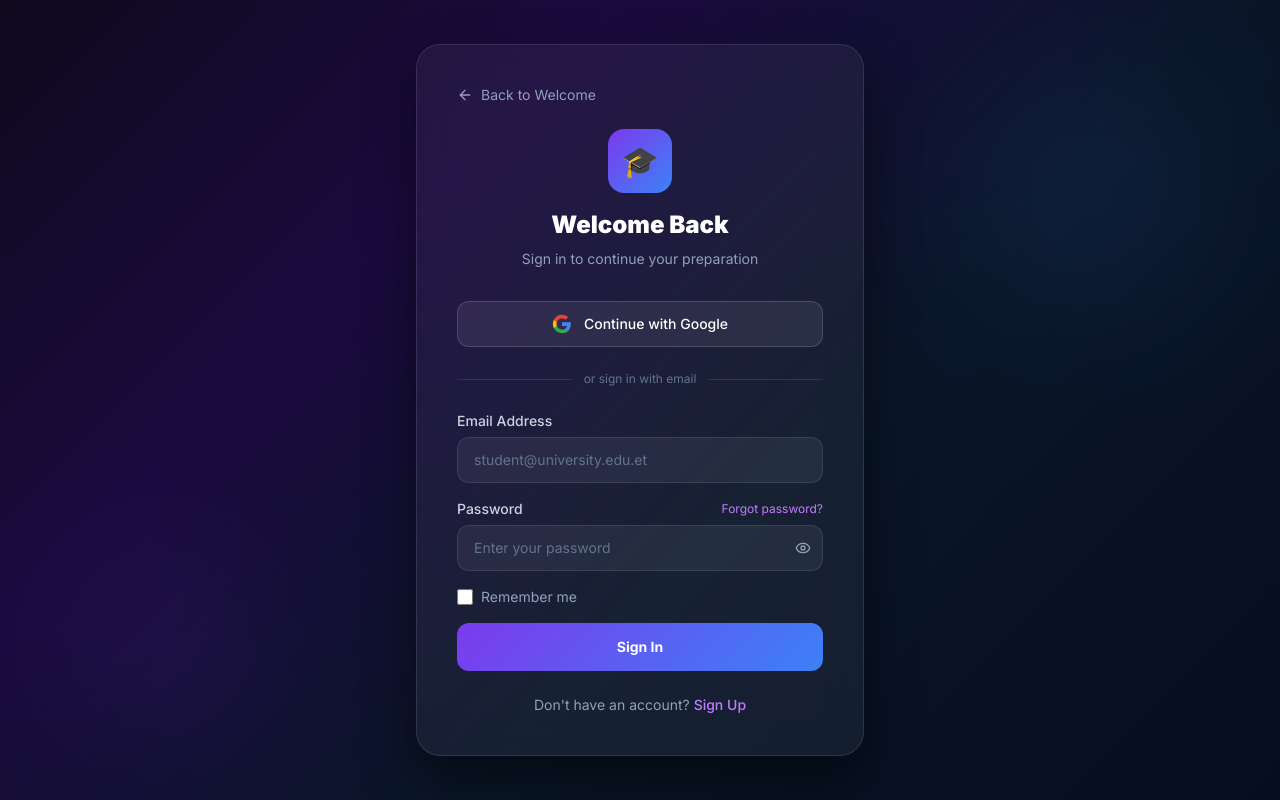
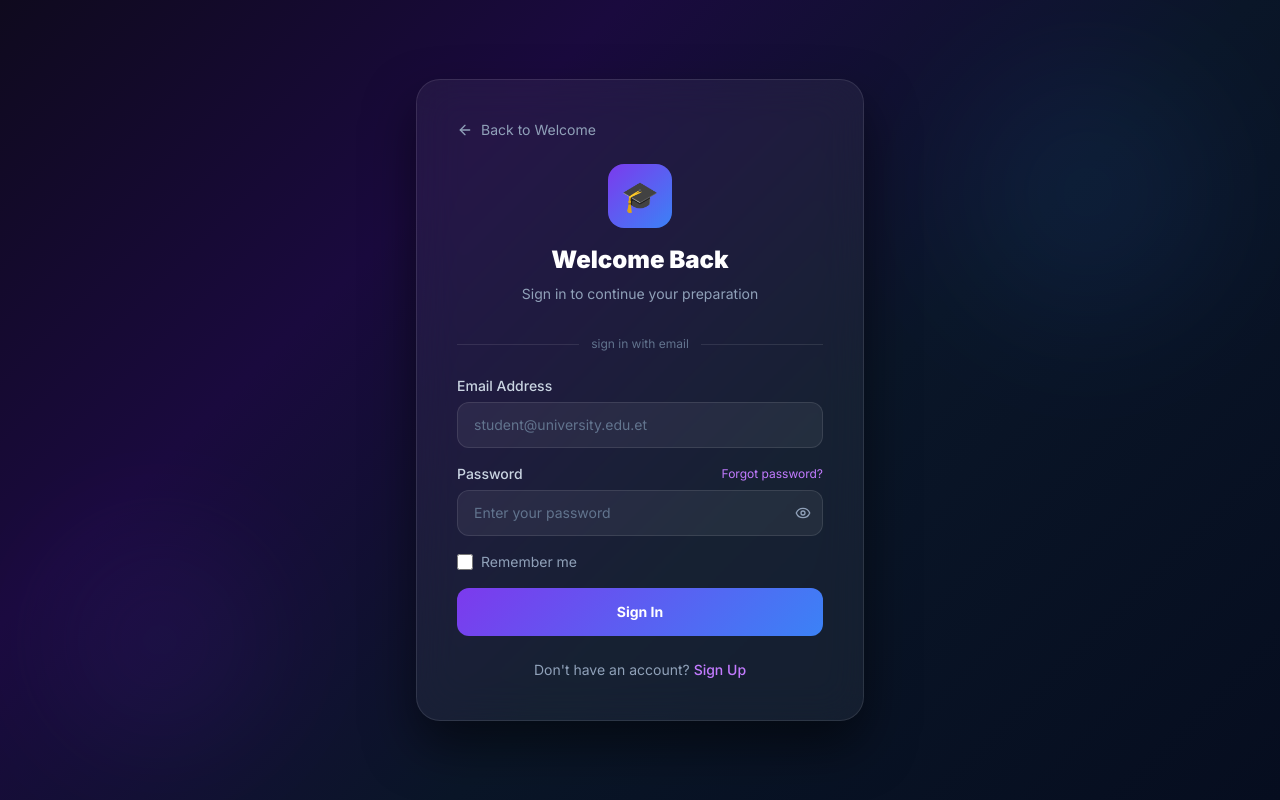
Before and after one commit to ecoders1/ethio1, a Next.js app: page /auth/signin in a window 1280 px wide. Built offline with nearby package versions, Linux system fonts and the light colour scheme.

Commit message:
fix: disable Google OAuth button until provider is configured

```diff
--- a/src/app/auth/signin/page.tsx
+++ b/src/app/auth/signin/page.tsx
@@ -133,8 +133,8 @@ export default function SignInPage() {
             <p className="text-slate-400 text-sm">Sign in to continue your preparation</p>
           </div>
 
-          {/* Google Login */}
-          <button
+          {/* Google Login - disabled until OAuth is configured */}
+          {/* <button
             onClick={handleGoogleLogin}
             disabled={googleLoading}
             className="w-full py-3 rounded-xl font-medium text-white text-sm flex items-center justify-center gap-3 mb-6 transition-all hover:opacity-90 disabled:opacity-50"
@@ -154,11 +154,11 @@ export default function SignInPage() {
               </svg>
             )}
             Continue with Google
-          </button>
+          </button> */}
 
           <div className="flex items-center gap-3 mb-6">
             <div className="flex-1 h-px bg-white/10" />
-            <span className="text-xs text-slate-500">or sign in with email</span>
+            <span className="text-xs text-slate-500">sign in with email</span>
             <div className="flex-1 h-px bg-white/10" />
           </div>
 
```
